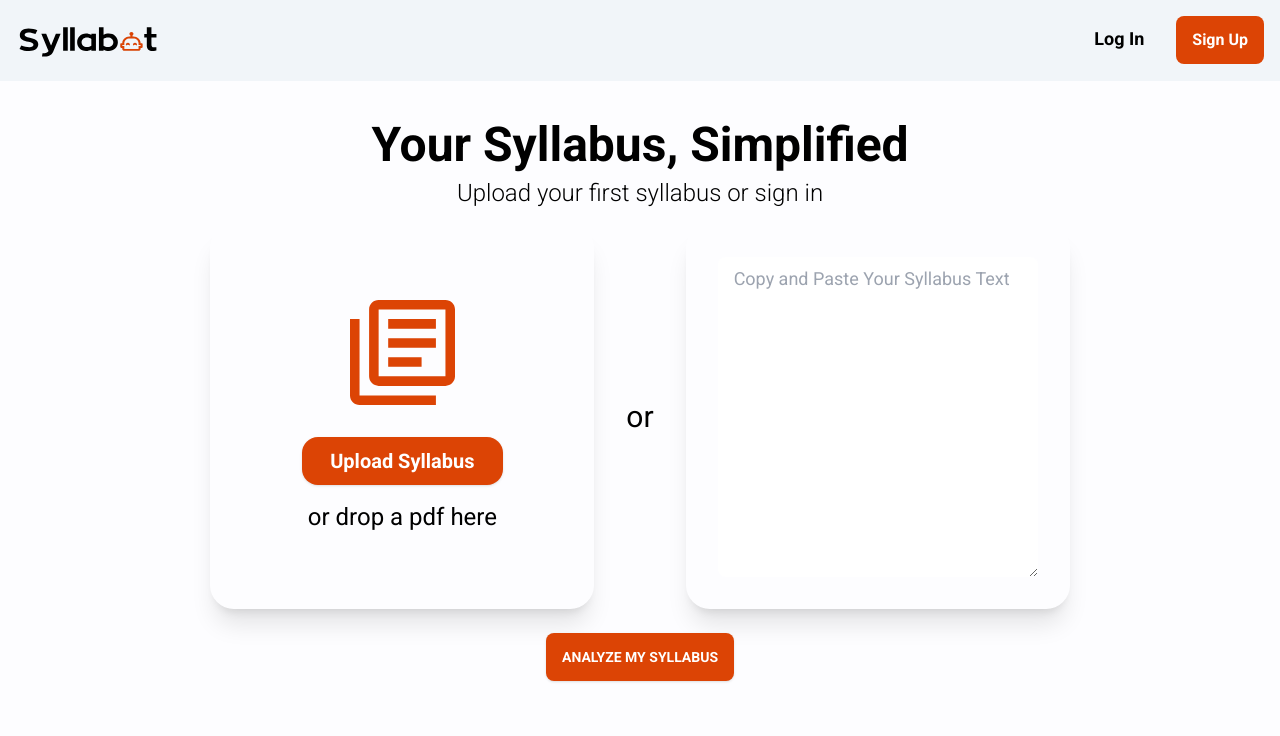
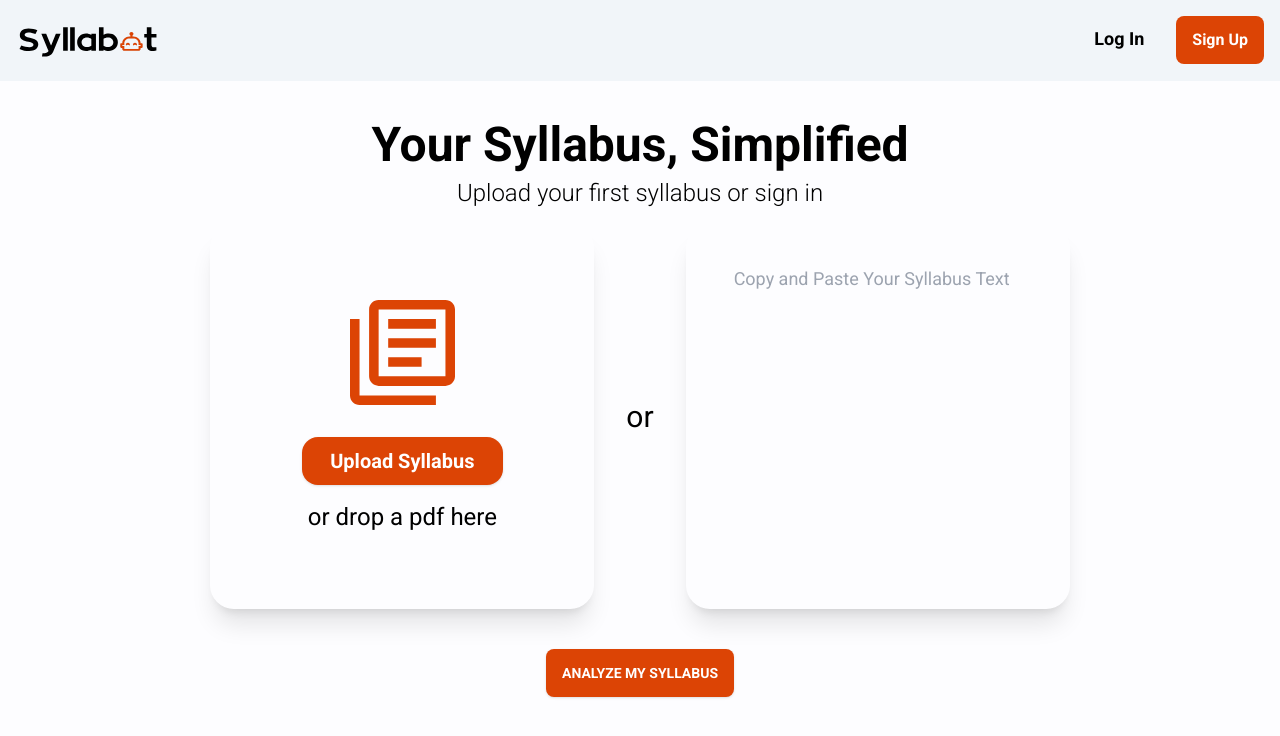
Before and after one commit to Nyumat/Syllabot, a React (Vite) app in the folder client/: page / in a window 1280 px wide. Shown: the top 736 px of the page. Built offline with nearby package versions, Linux system fonts and the light colour scheme; no server answers.

Commit message:
Small fixes home screen

```diff
--- a/client/src/pages/Home.tsx
+++ b/client/src/pages/Home.tsx
@@ -20,14 +20,15 @@ export default function Home() {
           <div className="mx-4 text-3xl font-normal">or</div>
           <div className="flex justify-center items-center m-4 p-8 md:w-96 md:h-96 shadow-xl rounded-3xl">
             <textarea
-              className="textarea w-full h-full bg-white border-0 text-lg focus:outline-none"
+              className="textarea w-full h-full border-0 text-lg focus:outline-none"
+              style={{resize: 'none'}}
               placeholder="Copy and Paste Your Syllabus Text"
             ></textarea>
           </div>
         </div>
 
         <div className="flex justify-center items-center ">
-          <button className="btn btn-primary bg-primary-orange min-w-min cursor-pointer text-white hover:text-primary-orange border-none shadow m-2">
+          <button className="btn btn-primary bg-primary-orange min-w-min cursor-pointer mt-6 text-white hover:text-primary-orange border-none shadow m-2">
             Analyze my Syllabus
           </button>
         </div>
```
